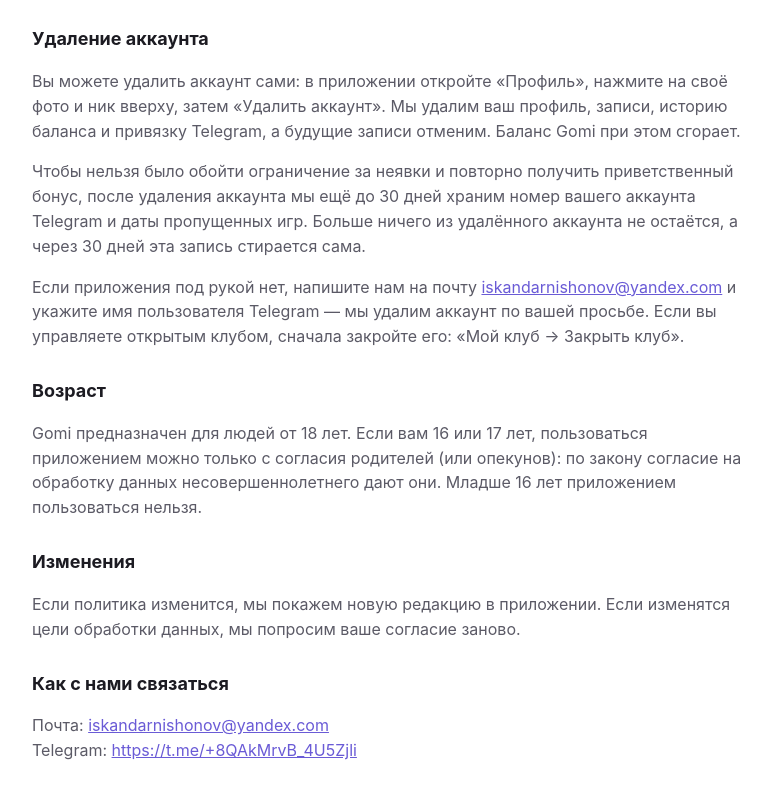
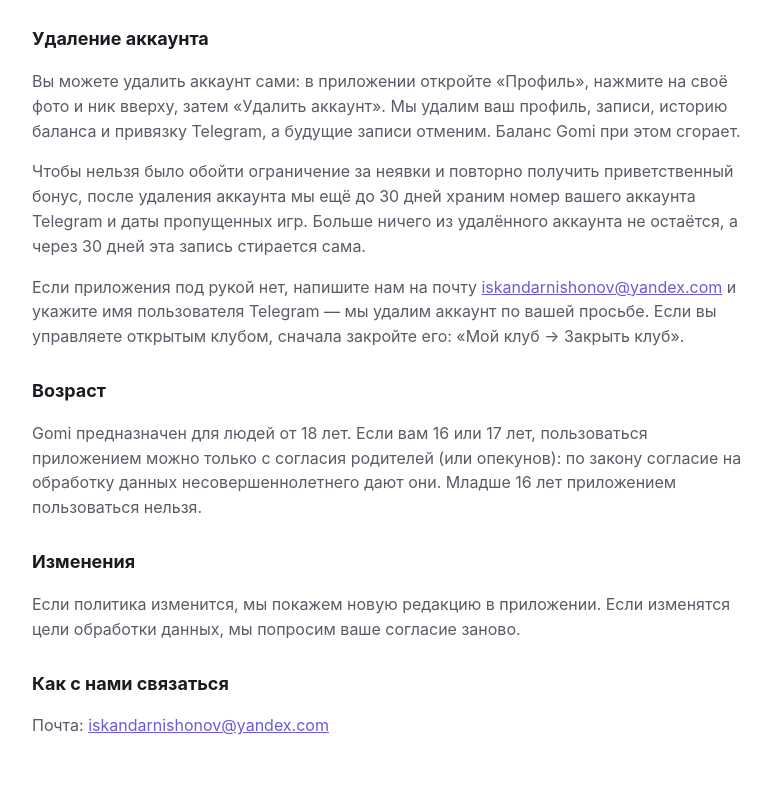
Before and after one commit to NishonovIskandar/gomi-site, a plain HTML site: page privacy/index.html in a window 1280 px wide. Shown: the part 3257-4056 px from the top of the page, without its empty margins (248-1019 px from the left). Drawn offline with Linux system fonts and the light colour scheme.

Commit message:
Privacy policy: contact by email only
Co-Authored-By: Claude Opus 5.5 <noreply@anthropic.com>

```diff
--- a/privacy/index.html
+++ b/privacy/index.html
@@ -93,7 +93,7 @@
 <h2>Oʻzgarishlar</h2>
 <p>Siyosat oʻzgarsa, yangi tahririni ilovada koʻrsatamiz. Maʼlumotlarni qayta ishlash maqsadlari oʻzgarsa, roziligingizni qaytadan soʻraymiz.</p>
 <h2>Biz bilan aloqa</h2>
-<p>Pochta: <a href="mailto:iskandarnishonov@yandex.com">iskandarnishonov@yandex.com</a><br>Telegram: <a href="https://t.me/+8QAkMrvB_4U5Zjli">https://t.me/+8QAkMrvB_4U5Zjli</a></p>
+<p>Pochta: <a href="mailto:iskandarnishonov@yandex.com">iskandarnishonov@yandex.com</a></p>
 </section>
 
 <section id="ru" lang="ru">
@@ -154,7 +154,7 @@
 <h2>Изменения</h2>
 <p>Если политика изменится, мы покажем новую редакцию в приложении. Если изменятся цели обработки данных, мы попросим ваше согласие заново.</p>
 <h2>Как с нами связаться</h2>
-<p>Почта: <a href="mailto:iskandarnishonov@yandex.com">iskandarnishonov@yandex.com</a><br>Telegram: <a href="https://t.me/+8QAkMrvB_4U5Zjli">https://t.me/+8QAkMrvB_4U5Zjli</a></p>
+<p>Почта: <a href="mailto:iskandarnishonov@yandex.com">iskandarnishonov@yandex.com</a></p>
 </section>
 
 <nav><a href="#ru">Русский</a><a href="#uz">Oʻzbekcha</a></nav>
```
